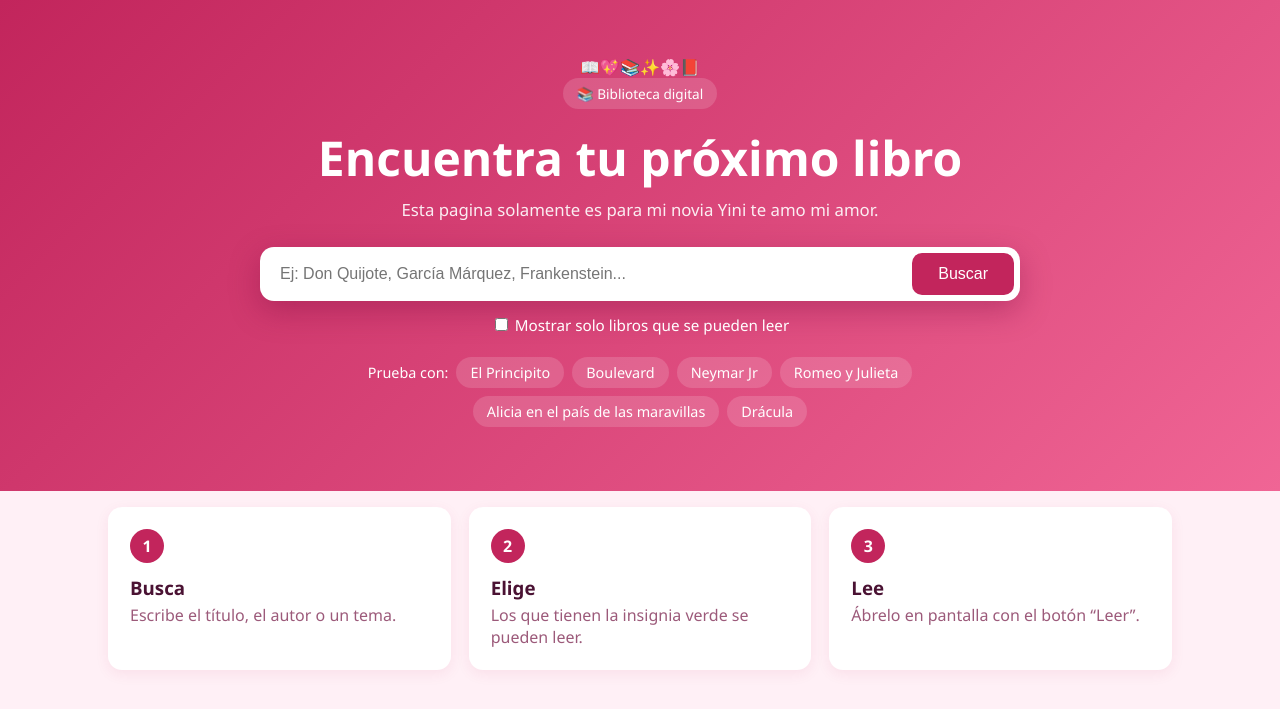
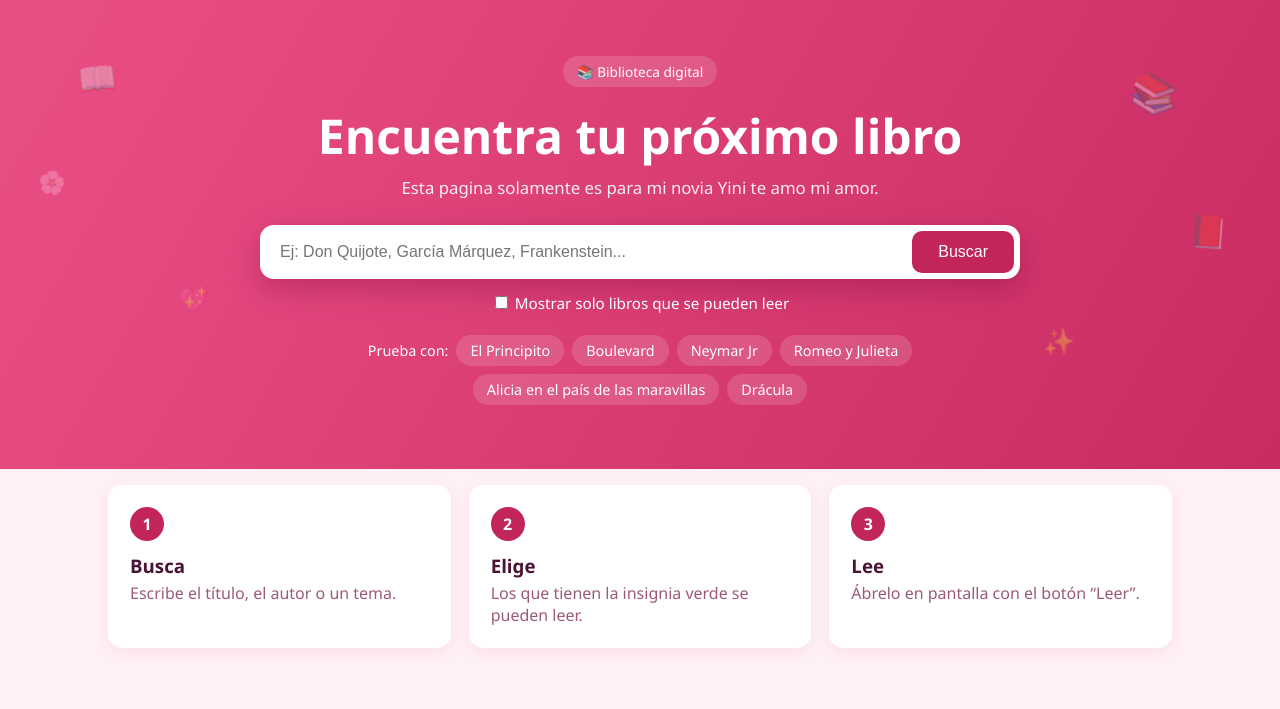
Before and after one commit to franklinlloreda3-creator/buscador_libros, a Flask app: page / in a window 1280 px wide. Shown: the top 709 px of the page. Run offline with Flask 3, Linux system fonts and the light colour scheme.

Commit message:
Update estilos.css

```diff
--- a/static/estilos.css
+++ b/static/estilos.css
@@ -278,3 +278,92 @@ dialog#lector::backdrop { background: rgba(60, 10, 35, 0.7); }
     .barra button { width: 100%; }
     .portada, .sin-portada { height: 260px; }
 }
+
+/* ---------- Animaciones ---------- */
+@keyframes subir {
+    from { opacity: 0; transform: translateY(24px); }
+    to   { opacity: 1; transform: translateY(0); }
+}
+
+@keyframes flotar {
+    0%, 100% { transform: translateY(0) rotate(-6deg); }
+    50%      { transform: translateY(-22px) rotate(8deg); }
+}
+
+@keyframes degradado {
+    0%   { background-position: 0% 50%; }
+    50%  { background-position: 100% 50%; }
+    100% { background-position: 0% 50%; }
+}
+
+@keyframes latido {
+    0%, 100% { box-shadow: 0 0 0 0 rgba(47, 158, 107, 0.6); }
+    50%      { box-shadow: 0 0 0 7px rgba(47, 158, 107, 0); }
+}
+
+@keyframes aparecer {
+    from { opacity: 0; transform: scale(0.94); }
+    to   { opacity: 1; transform: scale(1); }
+}
+
+.hero {
+    position: relative;
+    overflow: hidden;
+    background: linear-gradient(120deg, #c2255c, #f06595, #e64980, #c2255c);
+    background-size: 300% 300%;
+    animation: degradado 14s ease infinite;
+}
+
+.hero-contenido { position: relative; z-index: 1; }
+.hero-contenido > * { animation: subir 0.8s ease backwards; }
+.hero-contenido > :nth-child(2) { animation-delay: 0.1s; }
+.hero-contenido > :nth-child(3) { animation-delay: 0.2s; }
+.hero-contenido > :nth-child(4) { animation-delay: 0.3s; }
+.hero-contenido > :nth-child(5) { animation-delay: 0.4s; }
+
+.flotantes span {
+    position: absolute;
+    font-size: 2rem;
+    opacity: 0.35;
+    animation: flotar 7s ease-in-out infinite;
+}
+
+.flotantes span:nth-child(1) { top: 12%; left: 6%;  animation-delay: 0s; }
+.flotantes span:nth-child(2) { top: 62%; left: 14%; animation-delay: 1.2s; font-size: 1.5rem; }
+.flotantes span:nth-child(3) { top: 18%; right: 8%; animation-delay: 2.1s; font-size: 2.4rem; }
+.flotantes span:nth-child(4) { top: 70%; right: 16%; animation-delay: 0.7s; font-size: 1.6rem; }
+.flotantes span:nth-child(5) { top: 40%; left: 3%;  animation-delay: 3s; font-size: 1.4rem; }
+.flotantes span:nth-child(6) { top: 48%; right: 4%; animation-delay: 1.8s; }
+
+.barra { transition: box-shadow 0.3s, transform 0.3s; }
+.barra:focus-within {
+    transform: scale(1.02);
+    box-shadow: 0 0 0 4px rgba(255, 255, 255, 0.35), 0 14px 36px rgba(120, 10, 60, 0.45);
+}
+
+.barra button, .boton-leer, .sugerencias a {
+    transition: background 0.25s, transform 0.2s;
+}
+
+.barra button:active, .boton-leer:active { transform: scale(0.95); }
+.sugerencias a:hover { transform: translateY(-3px); }
+
+.libro { animation: subir 0.6s ease backwards; animation-delay: calc(var(--i, 0) * 70ms); }
+.portada { transition: transform 0.5s; }
+.marco-portada { overflow: hidden; }
+.libro:hover .portada { transform: scale(1.08); }
+
+.insignia.libre { animation: latido 2.2s infinite; }
+
+.pasos div { animation: subir 0.7s ease backwards; transition: transform 0.25s, box-shadow 0.25s; }
+.pasos div:nth-child(2) { animation-delay: 0.15s; }
+.pasos div:nth-child(3) { animation-delay: 0.3s; }
+.pasos div:hover { transform: translateY(-6px); box-shadow: 0 12px 26px rgba(194, 37, 92, 0.2); }
+
+.encabezado-resultados, .mensaje { animation: subir 0.5s ease backwards; }
+
+dialog#lector[open] { animation: aparecer 0.3s ease; }
+
+@media (prefers-reduced-motion: reduce) {
+    *, *::before, *::after { animation: none !important; transition: none !important; }
+}
```
